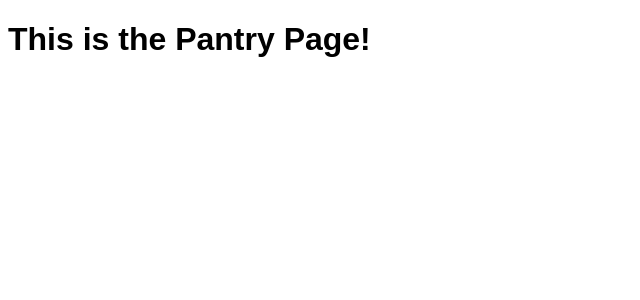
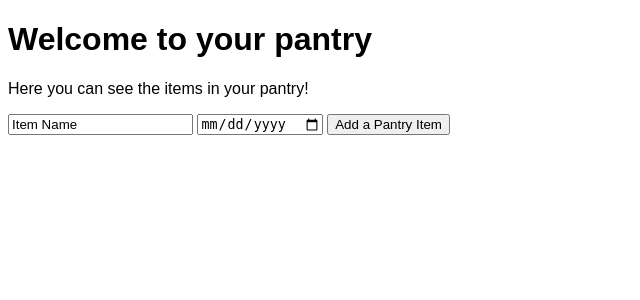
Before and after one commit to SCCapstone/TODOTeamName, a Django app: page /pantry/ in a window 1280 px wide. Shown: the part 62-362 px from the top of the page, without its empty margins (0-640 px from the left). Run offline with Django 3.2, Linux system fonts and the light colour scheme; data that the repository does not hold is empty.

Commit message:
Fixed pantry page

```diff
--- a/TODOTeamName/meal_planner_main/views.py
+++ b/TODOTeamName/meal_planner_main/views.py
@@ -1,4 +1,4 @@
-from django.shortcuts import render, redirect
+from django.shortcuts import render, redirect, HttpResponseRedirect
 from datetime import *
 from django.views import generic
 from django.utils.safestring import mark_safe
@@ -66,7 +66,15 @@ def forumPost(request):
 
 
 def pantry(request):
-        return render(request, 'todo_team_name/pantryMain.html')
+        all_pantry_items = pantryItems.objects.all()
+        return render(request, 'todo_team_name/pantryMain.html', {'all_pantry_items' : all_pantry_items})
+
+def addPantryItem(request):
+        name = request.POST.get('name',False)
+        expiration = request.POST.get('expiration',False)
+        new_item = pantryItems(name = name)
+        new_item.save()
+        return HttpResponseRedirect('/pantry/')
 
 def recipes(request):
         url = "https://spoonacular-recipe-food-nutrition-v1.p.rapidapi.com/recipes/random"
--- a/TODOTeamName/todo_team_name/templates/todo_team_name/pantryMain.html
+++ b/TODOTeamName/todo_team_name/templates/todo_team_name/pantryMain.html
@@ -4,6 +4,17 @@
 
 {% block content %}
 
-<h1>This is the Pantry Page!</h1>
+<h1>Welcome to your pantry</h1>
+<p> Here you can see the items in your pantry!</p>
+<ul>
+    {% for i in all_pantry_items %}
+    <li> {{i.name}}</li>
+    {% endfor %}
+</ul>
+<form action="/addPantryItem/" method = "POST"> {% csrf_token %}
+    <input type = "text" name = "name" value = "Item Name">
+    <input type = "date" name = "expiration" value = "Item Expiration">
+    <input type = "submit" value = "Add a Pantry Item">
+</form>
 
 {% endblock content %}
--- a/TODOTeamName/todo_team_name/urls.py
+++ b/TODOTeamName/todo_team_name/urls.py
@@ -17,7 +17,7 @@ from django.contrib import admin
 from django.urls import path, re_path, include
 from django.conf.urls import url
 from meal_planner_main import views
-from meal_planner_main.views import frontpage
+
 
 
 
@@ -33,6 +33,7 @@ urlpatterns = [
     #path('<slug:slug>/',post_detail, name ='post_detail'),
     path('groceries/', views.groceryListView, name = 'groceries'),
     path('pantry/', views.pantry, name = 'pantry'),
+    path('addPantryItem/', views.addPantryItem),
     path('recipes/', views.recipes, name = 'recipes'),
     path('admin/', admin.site.urls),
     path('addGroceryItem/', views.groceryListView, name = 'gadd'),
```
Also changed, not shown: TODOTeamName/meal_planner_main/models.py (+7 -0 lines), TODOTeamName/meal_planner_main/migrations/0001_initial.py (deleted).
